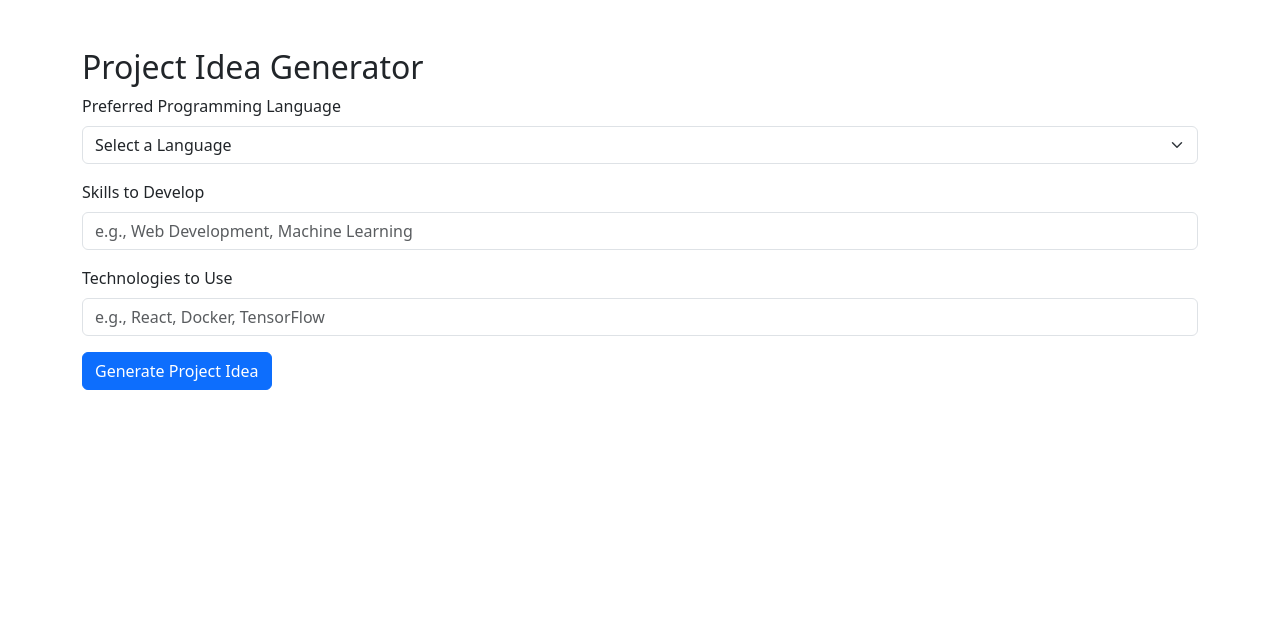
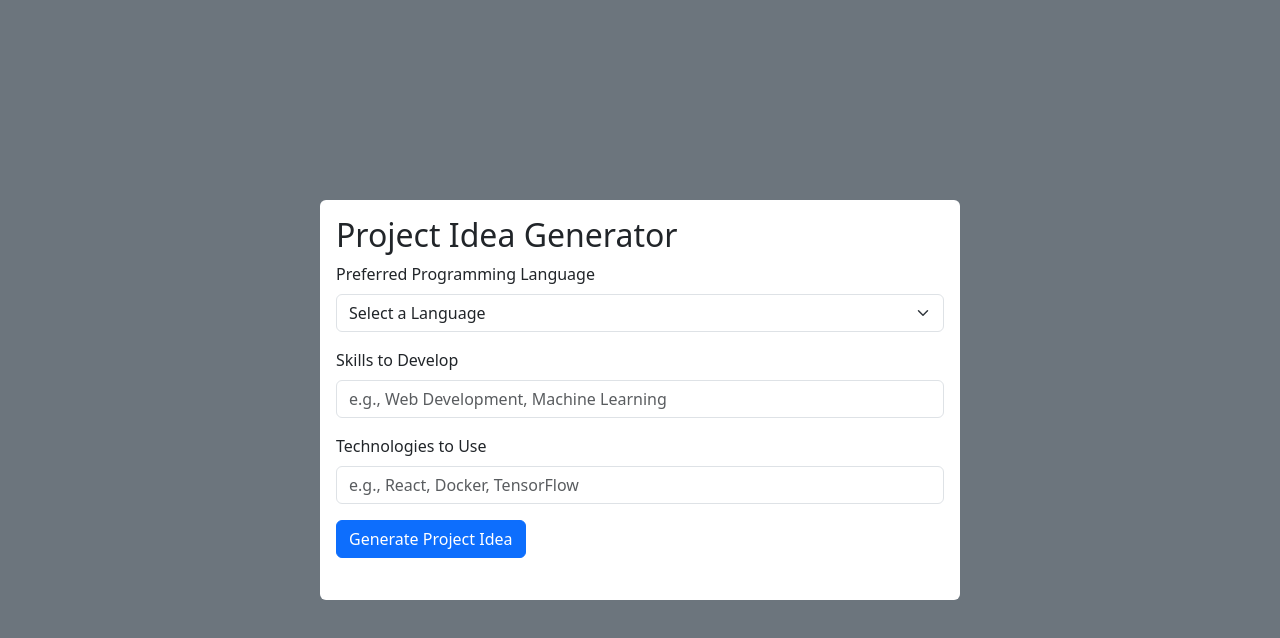
Before and after one commit to Zfreeman24/ProjectHelper, a React (Vite) app in the folder frontend/: page /home in a window 1280 px wide. Shown: the top 638 px of the page. Built offline with nearby package versions, Linux system fonts and the light colour scheme.

Commit message:
Minor Frontend Changes
Made login the entry point and made the home page look similar to the login and sign-up pages.

```diff
--- a/frontend/src/App.jsx
+++ b/frontend/src/App.jsx
@@ -1,7 +1,7 @@
 import { useState } from 'react';
 import 'bootstrap/dist/css/bootstrap.min.css';
 import Signup from './Signup';
-import { BrowserRouter, Routes, Route } from 'react-router-dom';
+import { BrowserRouter, Routes, Route,Navigate } from 'react-router-dom';
 import Login from './Login';
 import Home from './Home';
 import Generation from './Generation';
@@ -15,6 +15,7 @@ function App() {
         <Route path='/login' element={<Login />}></Route>
         <Route path='/home' element={<Home />}></Route>
         <Route path='/generation' element={<Generation/>}></Route>
+        <Route path='/*' element={<Navigate to='/login' />}></Route>
       </Routes>
     </BrowserRouter>
   )
--- a/frontend/src/Home.jsx
+++ b/frontend/src/Home.jsx
@@ -13,7 +13,8 @@ function Home() {
     };
 
     return (
-        <div className="container mt-5">
+        <div className='d-flex justify-content-center align-items-center bg-secondary vh-100'>
+            <div className="bg-white p-3 rounded w-50 h-50">
                 <h2>Project Idea Generator</h2>
                 <form onSubmit={handleSubmit}>
                     <div className="mb-3">
@@ -60,6 +61,7 @@ function Home() {
                     <button type="submit" className="btn btn-primary">Generate Project Idea</button>
                 </form>
             </div>
+        </div>
     );
 }
 
```
Lines whose indentation alone changed are shown as unchanged.
